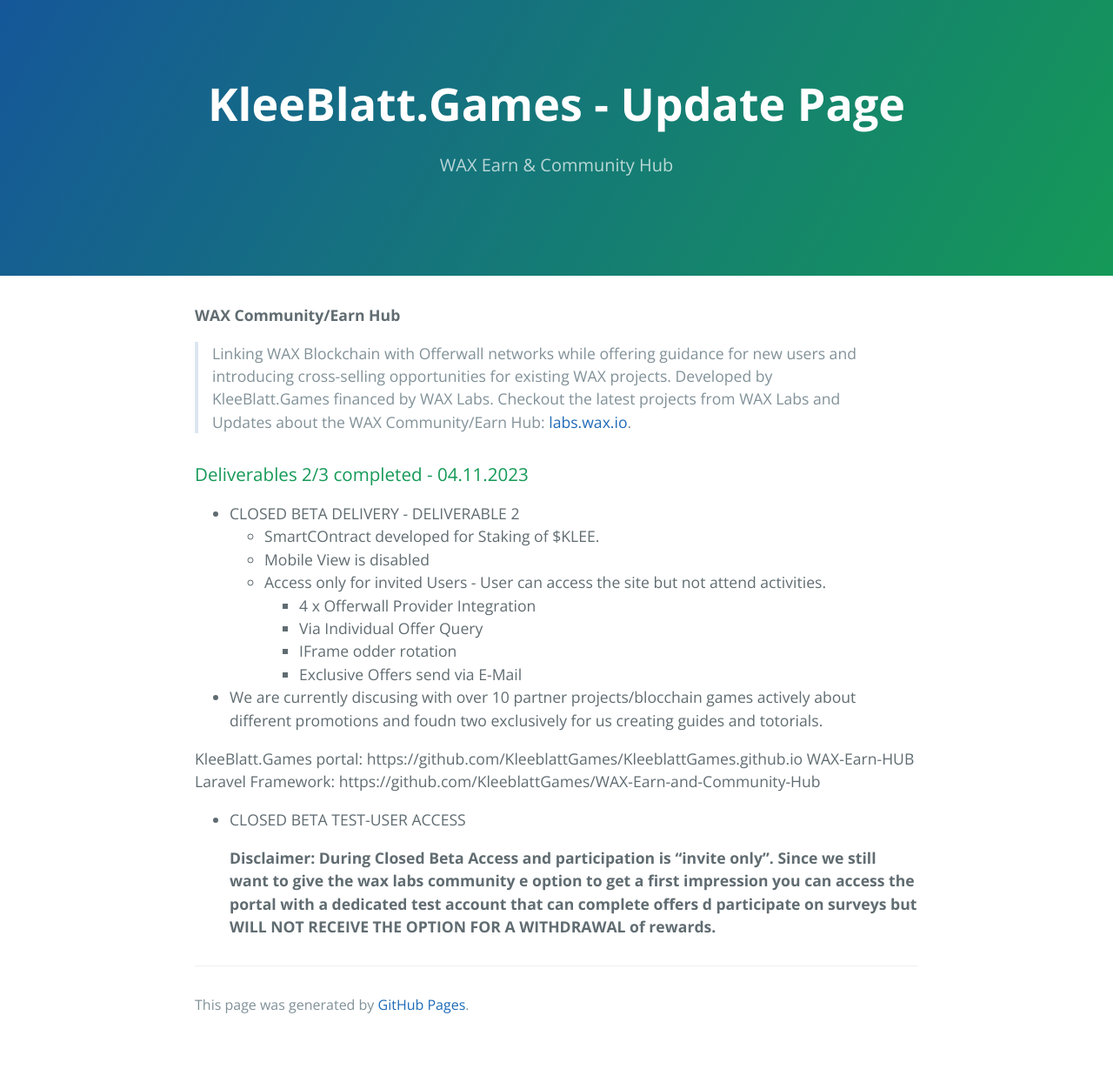
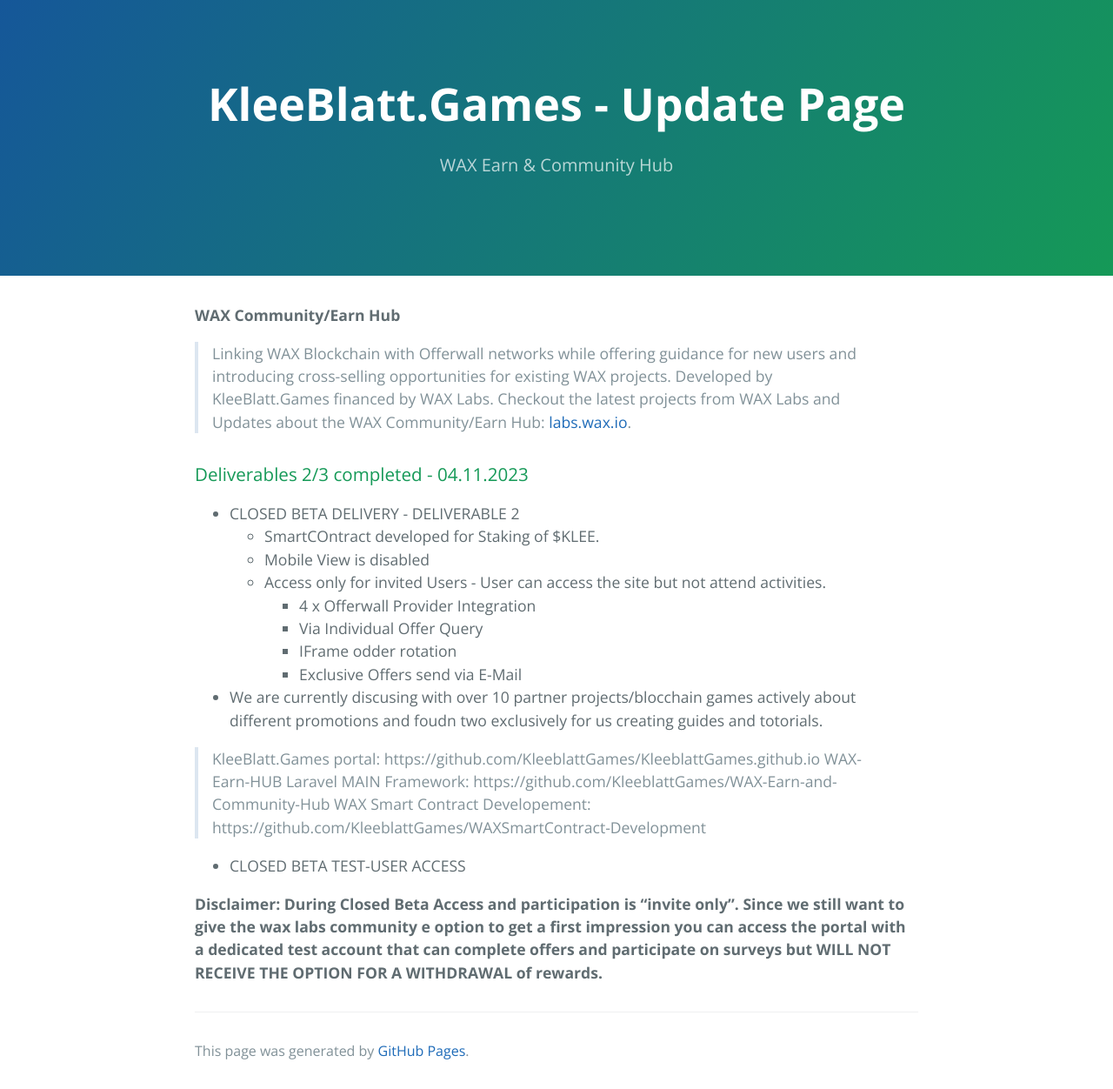
Before and after one commit to KleeblattGames/KleeblattGames.github.io, a Jekyll site: the page built from index.md, in a window 1280 px wide. Shown: the whole page at 87% size. Built offline with Jekyll 4.4.1, drawn with Linux system fonts in a browser that asks for light colours; before the commit the page ends 1199 px from its top, so only the background shows below that.

Commit message:
Update index.md

```diff
--- a/index.md
+++ b/index.md
@@ -24,13 +24,12 @@
 
 - We are currently discusing with over 10 partner projects/blocchain games actively about different promotions and foudn two exclusively for us creating guides and totorials.
 
-KleeBlatt.Games portal: https://github.com/KleeblattGames/KleeblattGames.github.io
-WAX-Earn-HUB Laravel Framework: https://github.com/KleeblattGames/WAX-Earn-and-Community-Hub
-
+> KleeBlatt.Games portal: https://github.com/KleeblattGames/KleeblattGames.github.io
+> WAX-Earn-HUB Laravel MAIN Framework: https://github.com/KleeblattGames/WAX-Earn-and-Community-Hub
+> WAX Smart Contract Developement: https://github.com/KleeblattGames/WAXSmartContract-Development
 
 
 
 - CLOSED BETA TEST-USER ACCESS
 
-   **Disclaimer: During Closed Beta Access and participation is "invite only". Since we still want to give the wax labs community  e option to get a first impression you can access the portal with a dedicated test account that can complete offers
-     d participate on surveys but WILL NOT RECEIVE THE OPTION FOR A WITHDRAWAL of rewards.**
+**Disclaimer: During Closed Beta Access and participation is "invite only". Since we still want to give the wax labs community  e option to get a first impression you can access the portal with a dedicated test account that can complete offers and participate on surveys but WILL NOT RECEIVE THE OPTION FOR A WITHDRAWAL of rewards.**
```
